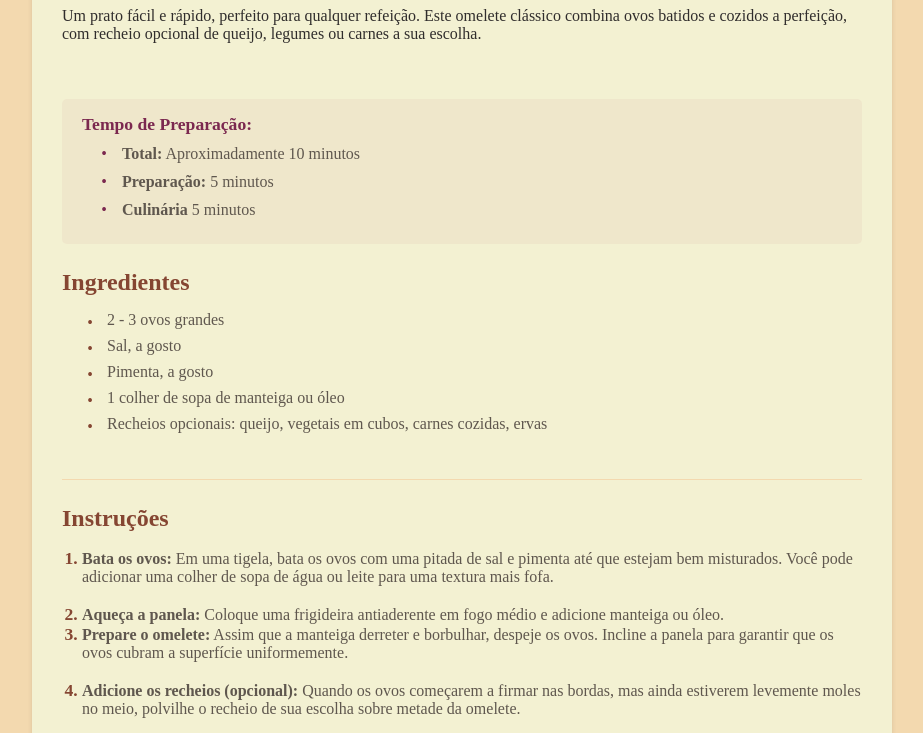
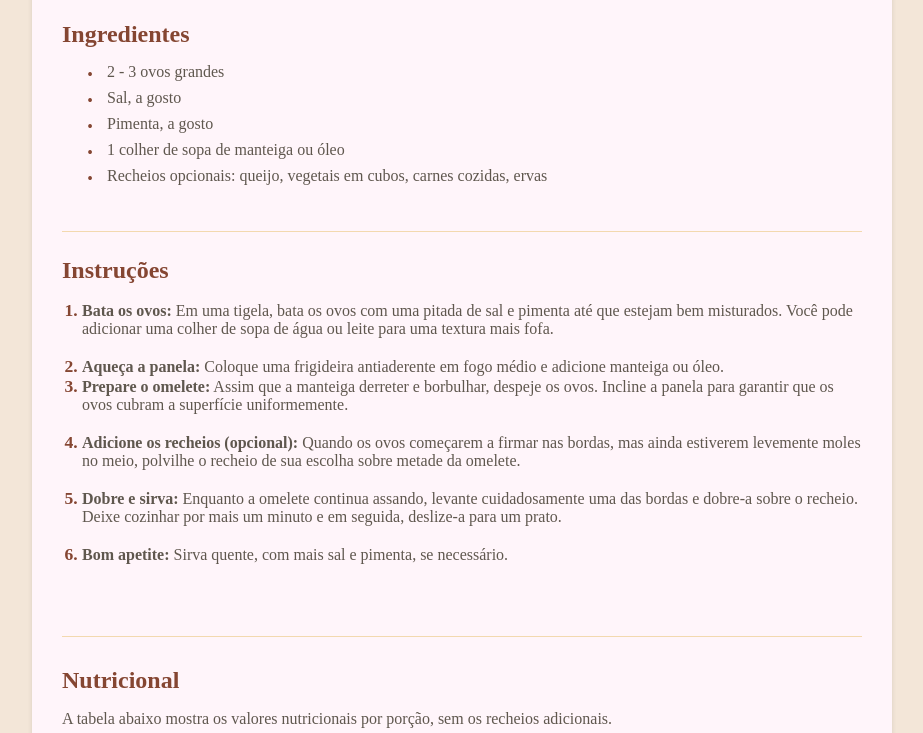
Before and after one commit to SkankCode/projeto-frontendmentor-omelete, a plain HTML site: page index.html in a window 1280 px wide. Shown: the part 703-1436 px from the top of the page, without its empty margins (178-1101 px from the left). Drawn offline with Linux system fonts and the light colour scheme.

Commit message:
Add files via upload

```diff
--- a/src/css/estilos.css
+++ b/src/css/estilos.css
@@ -5,7 +5,7 @@ body {
     box-sizing: border-box;
     font-family: "Outfit-VariableFont_wght", Outfit;
     align-items: flex-start;
-    background-color: rgb(243, 217, 175);
+    background-color: hsl(30, 54%, 90%);
     margin-top: 20%;
     display: flex;
     justify-content: center;
@@ -31,7 +31,7 @@ header {
 
 
 .container{
-    background-color: #f3f1d2;
+    background-color: hsl(330, 100%, 98%);
     position: center;
     color: hsl(24, 5%, 18%);
     padding: 30px;
@@ -39,6 +39,7 @@ header {
     box-shadow: 0 2px 5px rgba(0, 0, 0, 0.1);
     max-width: 800px;
     width: 100%;
+    margin-top: -20%;
 }
 
 .preparacao h2 {
```
